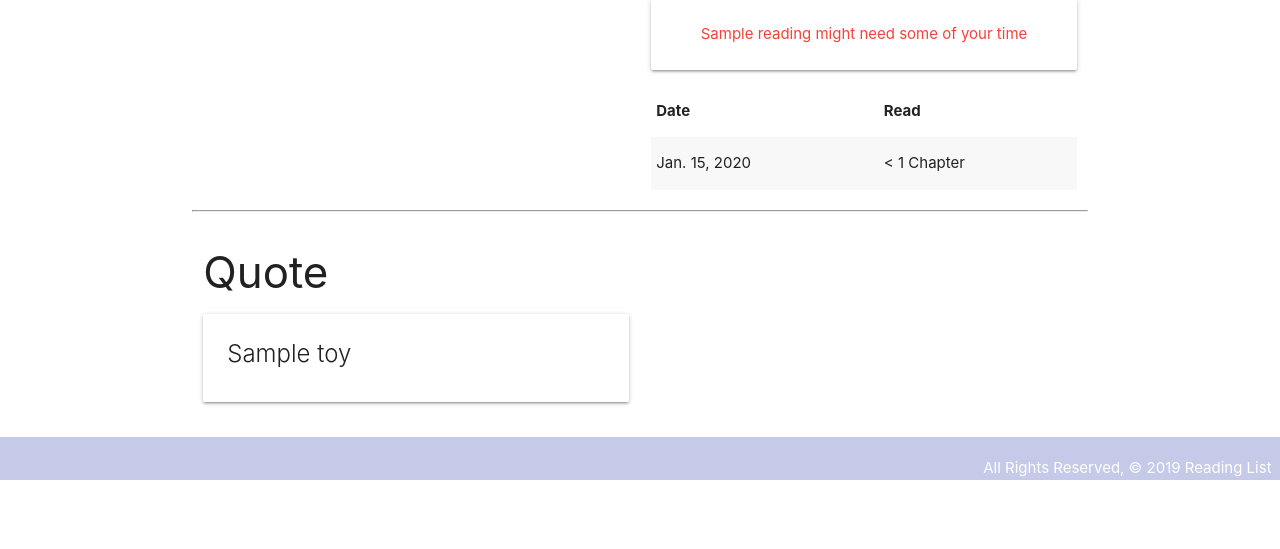
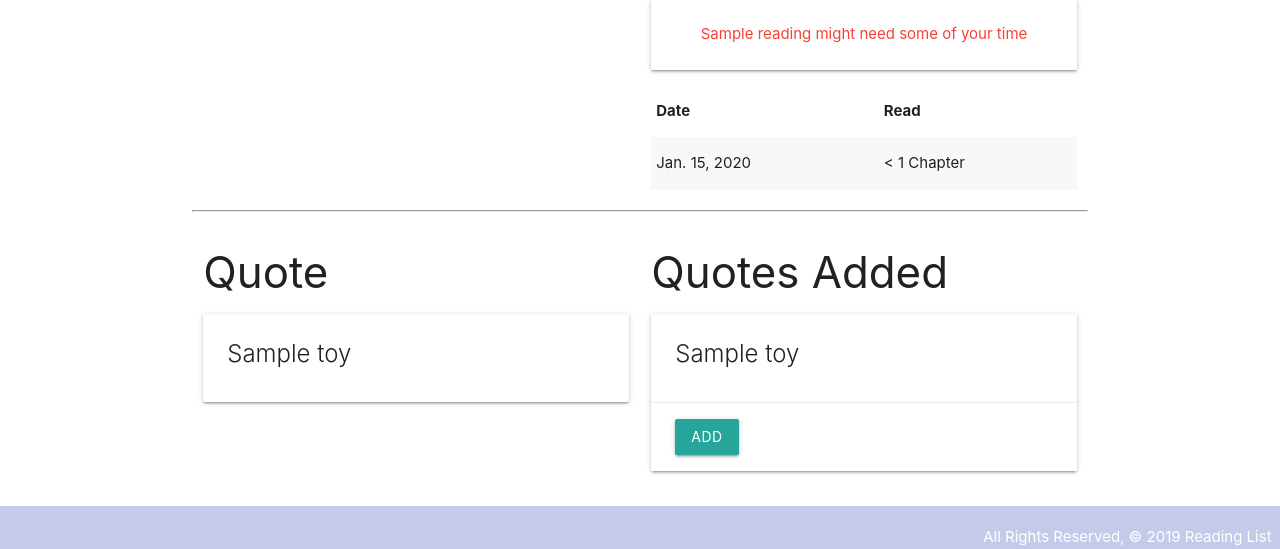
Before and after one commit to Bridgta/your-reading-list, a Django app: template main_app/templates/readings/detail.html in a window 1280 px wide. Shown: the part 457-1006 px from the top of the page. Before the commit the page ends 937 px from the top, so only its background shows below. Run offline with Django 3.2, Linux system fonts and the light colour scheme; tables that the repository leaves empty hold one stand-in row (values such as "Sample post"); the template is opened without the code that fills it: values that come from a table or form of the project are taken from there, most other values are stand-ins (such as "Sample title", 1, 10 or a date in 2020); parts of the project's set-up code (start-up, migrations or seed data) failed here and were passed over.

Commit message:
added in assoc data ref and path for notes

```diff
--- a/main_app/templates/readings/detail.html
+++ b/main_app/templates/readings/detail.html
@@ -70,6 +70,25 @@
     {% endif %}
   </div>
   <!-- Available toys will come after this line -->
+  <div class="col s6">
+    <h3>Quotes Added</h3>
+    {% if notes.count %} {% for note in notes.all %}
+    <div class="card">
+      <div class="card-content">
+        <span class="card-title">
+          {{ toy.name }}
+        </span>
+      </div>
+      <div class="card-action">
+        <form action="{% url 'assoc_note' reading.id note.id %}" method="post">
+          {% csrf_token %}
+          <button type="submit" class="btn">Add</button>
+        </form>
+      </div>
+    </div>
+    {% endfor %} {% else %}
+    <h5>{{reading.title}} Already Has All Quotes Available</h5>
+    {% endif %}
   </div>
   <script>
     var dateEl = document.getElementById("id_date");
@@ -83,3 +102,4 @@
     M.FormSelect.init(selectEl);
   </script>
   {% endblock %}
+</div>
--- a/main_app/urls.py
+++ b/main_app/urls.py
@@ -10,6 +10,7 @@ urlpatterns = [
     path('readings/<int:pk>/update/', views.ReadingUpdate.as_view(), name='readings_update'),
     path('readings/<int:pk>/delete/', views.ReadingDelete.as_view(), name='readings_delete'),
     path('readings/<int:reading_id>/add_read/', views.add_read, name='add_read'),
+    path('readings/<int:reading_id>/assoc_notes/<int:notes_id>/', views.assoc_toy, name='assoc_notes'),
     path('notes/', views.NoteList.as_view(), name='notes_index'),
     path('notes/<int:pk>/', views.NoteDetail.as_view(), name='notes_detail'),
     path('notes/create/', views.NoteCreate.as_view(), name='notes_create'),
```
Also changed, not shown: main_app/views.py (+6 -1 lines). Lines whose indentation alone changed are shown as unchanged.
